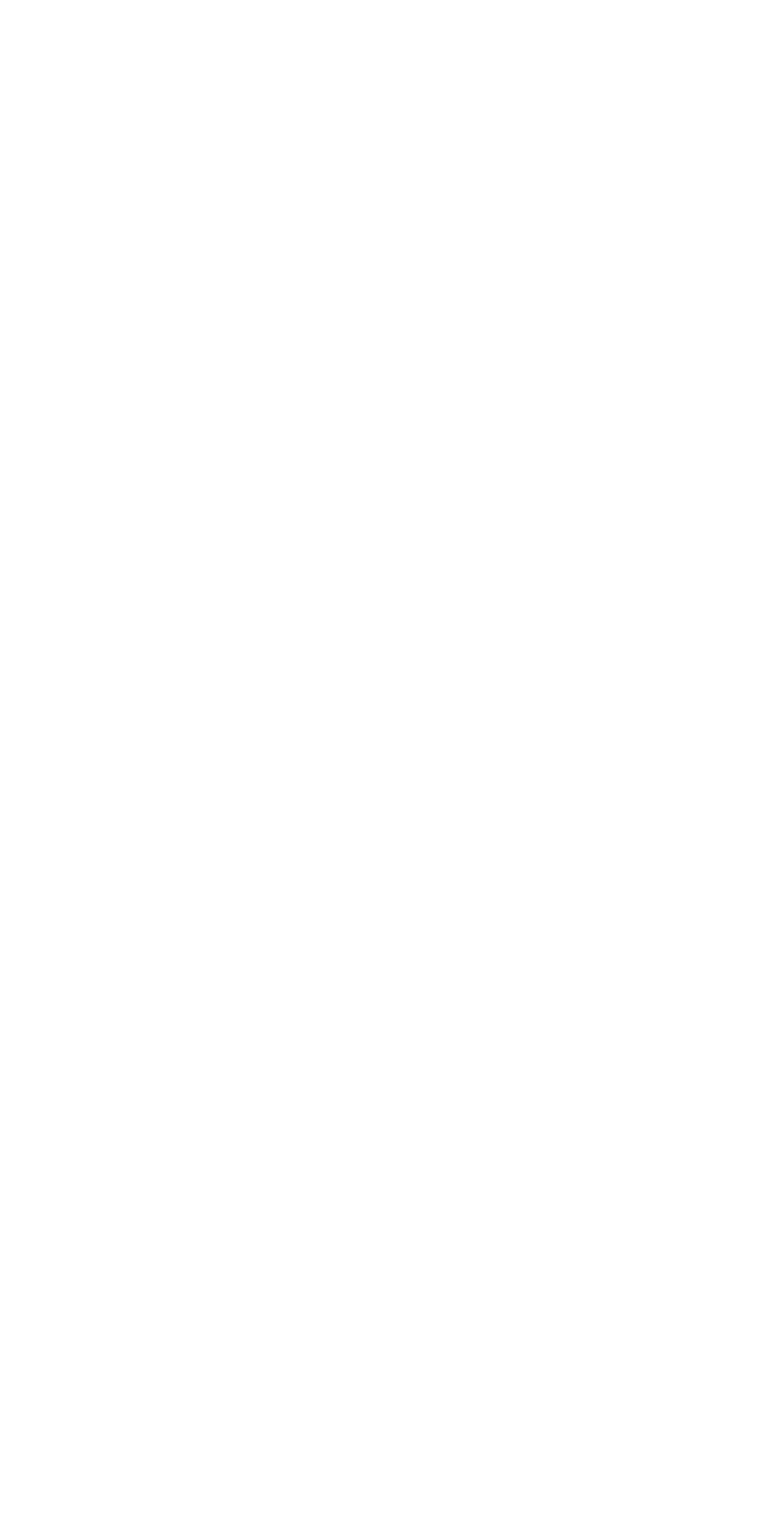
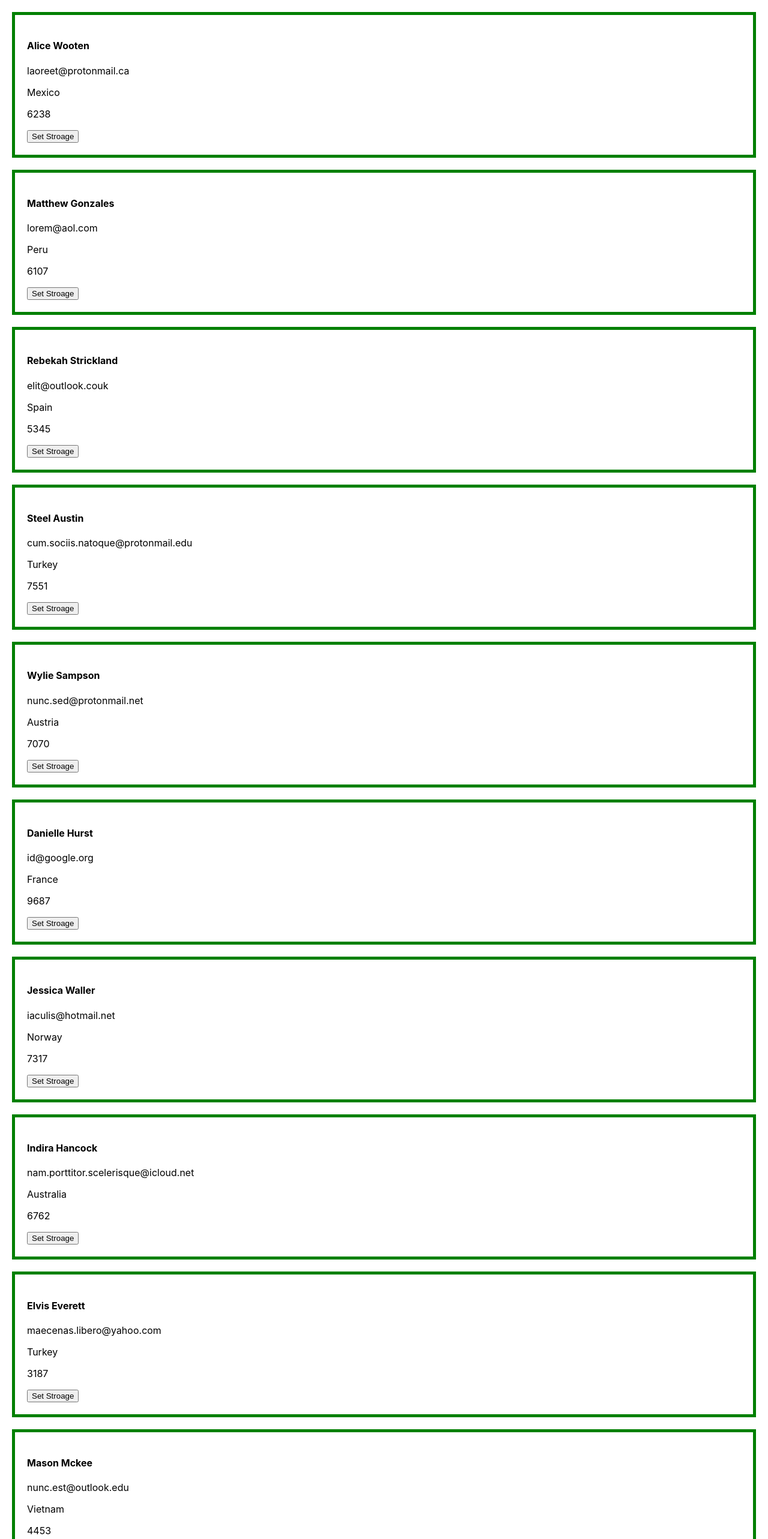
Before and after one commit to MdTasib/React-practice-with-jhanker-mahbub, a React (Create React App) app: page / in a window 1280 px wide. Shown: the top 2566 px of the page at 60% size. Before the commit the page ends 800 px from the top, so only its background shows below. Built offline with nearby package versions, Linux system fonts and the light colour scheme.

Commit message:
storage data

```diff
--- /dev/null
+++ b/public/data.json
@@ -0,0 +1,72 @@
+[
+	{
+		"name": "Alice Wooten",
+		"phone": "laoreet@protonmail.ca",
+		"date": "Ligula Elit Institute",
+		"pin": 6238,
+		"iban": "Mexico"
+	},
+	{
+		"name": "Matthew Gonzales",
+		"phone": "lorem@aol.com",
+		"date": "Sociis Ltd",
+		"pin": 6107,
+		"iban": "Peru"
+	},
+	{
+		"name": "Rebekah Strickland",
+		"phone": "elit@outlook.couk",
+		"date": "Laoreet Libero Et LLC",
+		"pin": 5345,
+		"iban": "Spain"
+	},
+	{
+		"name": "Steel Austin",
+		"phone": "cum.sociis.natoque@protonmail.edu",
+		"date": "Pharetra Sed Hendrerit LLP",
+		"pin": 7551,
+		"iban": "Turkey"
+	},
+	{
+		"name": "Wylie Sampson",
+		"phone": "nunc.sed@protonmail.net",
+		"date": "Parturient Associates",
+		"pin": 7070,
+		"iban": "Austria"
+	},
+	{
+		"name": "Danielle Hurst",
+		"phone": "id@google.org",
+		"date": "Magna Inc.",
+		"pin": 9687,
+		"iban": "France"
+	},
+	{
+		"name": "Jessica Waller",
+		"phone": "iaculis@hotmail.net",
+		"date": "Donec Associates",
+		"pin": 7317,
+		"iban": "Norway"
+	},
+	{
+		"name": "Indira Hancock",
+		"phone": "nam.porttitor.scelerisque@icloud.net",
+		"date": "Dolor Dolor Corporation",
+		"pin": 6762,
+		"iban": "Australia"
+	},
+	{
+		"name": "Elvis Everett",
+		"phone": "maecenas.libero@yahoo.com",
+		"date": "A Dui Industries",
+		"pin": 3187,
+		"iban": "Turkey"
+	},
+	{
+		"name": "Mason Mckee",
+		"phone": "nunc.est@outlook.edu",
+		"date": "Mauris PC",
+		"pin": 4453,
+		"iban": "Vietnam"
+	}
+]
--- a/src/Milestone-8/Storage_Data_Handler/Storage_Data_Handler.jsx
+++ b/src/Milestone-8/Storage_Data_Handler/Storage_Data_Handler.jsx
@@ -1,9 +1,20 @@
-import React from 'react';
+import React, { useEffect, useState } from 'react';
+import User from './components/User/User';
 
 const Storage_Data_Handler = () => {
+  const [users, setUsers] = useState([]);
+
+  useEffect(() => {
+    fetch('data.json')
+    .then(response => response.json())
+    .then(data => setUsers(data));
+  }, [])
+
   return (
     <div>
-
+      {
+        users.map(user => <User user={user} key={user.pin}/>)
+      }
     </div>
   );
 };
--- /dev/null
+++ b/src/Milestone-8/Storage_Data_Handler/components/User/User.jsx
@@ -0,0 +1,22 @@
+import React from 'react';
+import { addToDB } from '../../utilities/fakeDB';
+
+const User = ({user}) => {
+  const {name, phone, iban, pin} = user;
+
+  const setUser = (user) => {
+    addToDB(user);
+  }
+
+  return (
+    <div style={{border: '5px solid green', margin: '20px', padding: '20px'}}>
+      <h4>{name}</h4>
+      <p>{phone}</p>
+      <p>{iban}</p>
+      <p>{pin}</p>
+      <button onClick={() => setUser(user.pin)}>Set Stroage</button>
+    </div>
+  );
+};
+
+export default User;
--- /dev/null
+++ b/src/Milestone-8/Storage_Data_Handler/utilities/fakeDB.js
@@ -0,0 +1,12 @@
+const addToDB = id => {
+	const quantity = localStorage.getItem(id);
+
+	if (quantity) {
+		const newQuantity = Number(quantity) + 1;
+		localStorage.setItem(id, newQuantity);
+	} else {
+		localStorage.setItem(id, 1);
+	}
+};
+
+export { addToDB };
```
